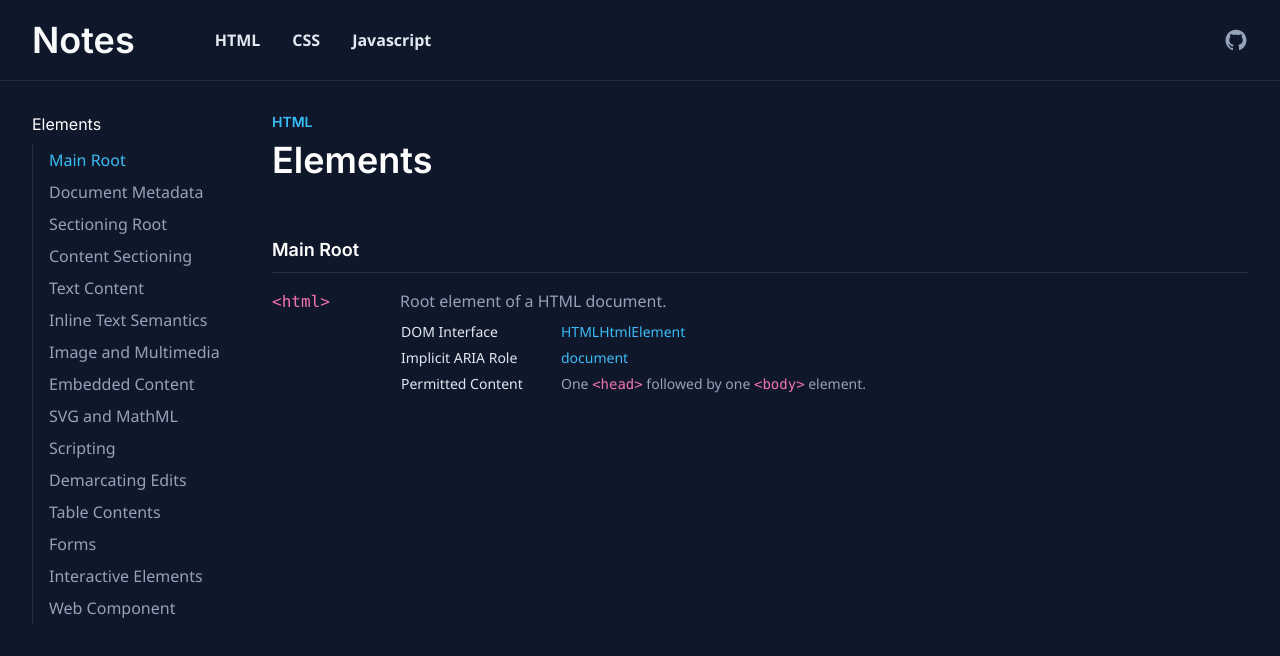
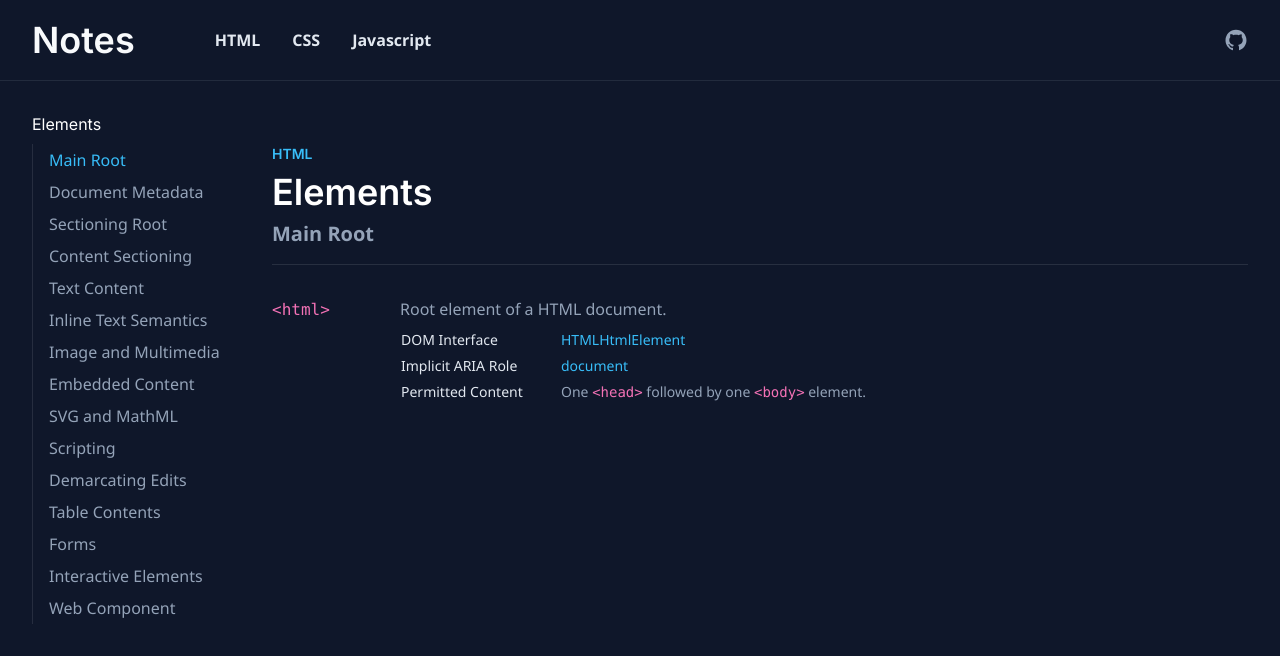
Before and after one commit to nhui98/my-notes, a Next.js app: page /html/mainroot in a window 1280 px wide. Shown: the top 656 px of the page. Built offline with nearby package versions, Linux system fonts and the light colour scheme.

Commit message:
refactor main root section

```diff
--- a/src/components/html/MainRoot/index.tsx
+++ b/src/components/html/MainRoot/index.tsx
@@ -1,9 +1,10 @@
-import SectionTitle from "../SectionTitle";
+import PageTitle from "../PageTitle";
 import HtmlTag from "./HtmlTag";
 
 const MainRoot = () => (
   <section className="html-section">
-    <SectionTitle title="Main Root" />
+    <PageTitle heading="HTML" subheading="Elements" description="Main Root" />
+
     <div className="html-section-layout">
       <HtmlTag />
     </div>
--- a/src/components/html/PageTitle.tsx
+++ b/src/components/html/PageTitle.tsx
@@ -8,7 +8,11 @@ const PageTitle: NextPage<PageTitleProps> = ({
   <div className="flex flex-col gap-y-2">
     <h1 className="text-sm font-bold text-sky-400">{heading}</h1>
     <h2 className="text-4xl font-bold text-white">{subheading}</h2>
-    {description && <div className="text-xl font-semibold">{description}</div>}
+    {description && (
+      <div className="mb-8 border-b border-slate-50/10 pb-4 text-xl font-semibold">
+        {description}
+      </div>
+    )}
   </div>
 );
 
--- a/src/pages/html/[slug].tsx
+++ b/src/pages/html/[slug].tsx
@@ -1,6 +1,5 @@
 import Flyout from "@components/common/Flyout/Flyout";
 import Sidebar from "@components/common/Sidebar/Sidebar";
-import PageTitle from "@components/html/PageTitle";
 import { SIDEBAR_LINKS } from "@constants/data-html";
 import { PATH_MAP } from "@utils/mappings/path-html";
 import { GetStaticPaths, GetStaticProps, NextPage } from "next";
@@ -26,10 +25,7 @@ const Html: NextPage<HtmlProps> = ({ slug }) => {
 
       <Flyout links={SIDEBAR_LINKS} selectedLink={selectedLink} />
       <Sidebar links={SIDEBAR_LINKS} selectedLink={selectedLink} />
-      <main className="py-8 lg:pl-60">
-        <PageTitle heading="HTML" subheading="Elements" />
-        {PATH_MAP[slug]}
-      </main>
+      <main className="py-8 lg:pl-60">{PATH_MAP[slug]}</main>
     </div>
   );
 };
```
